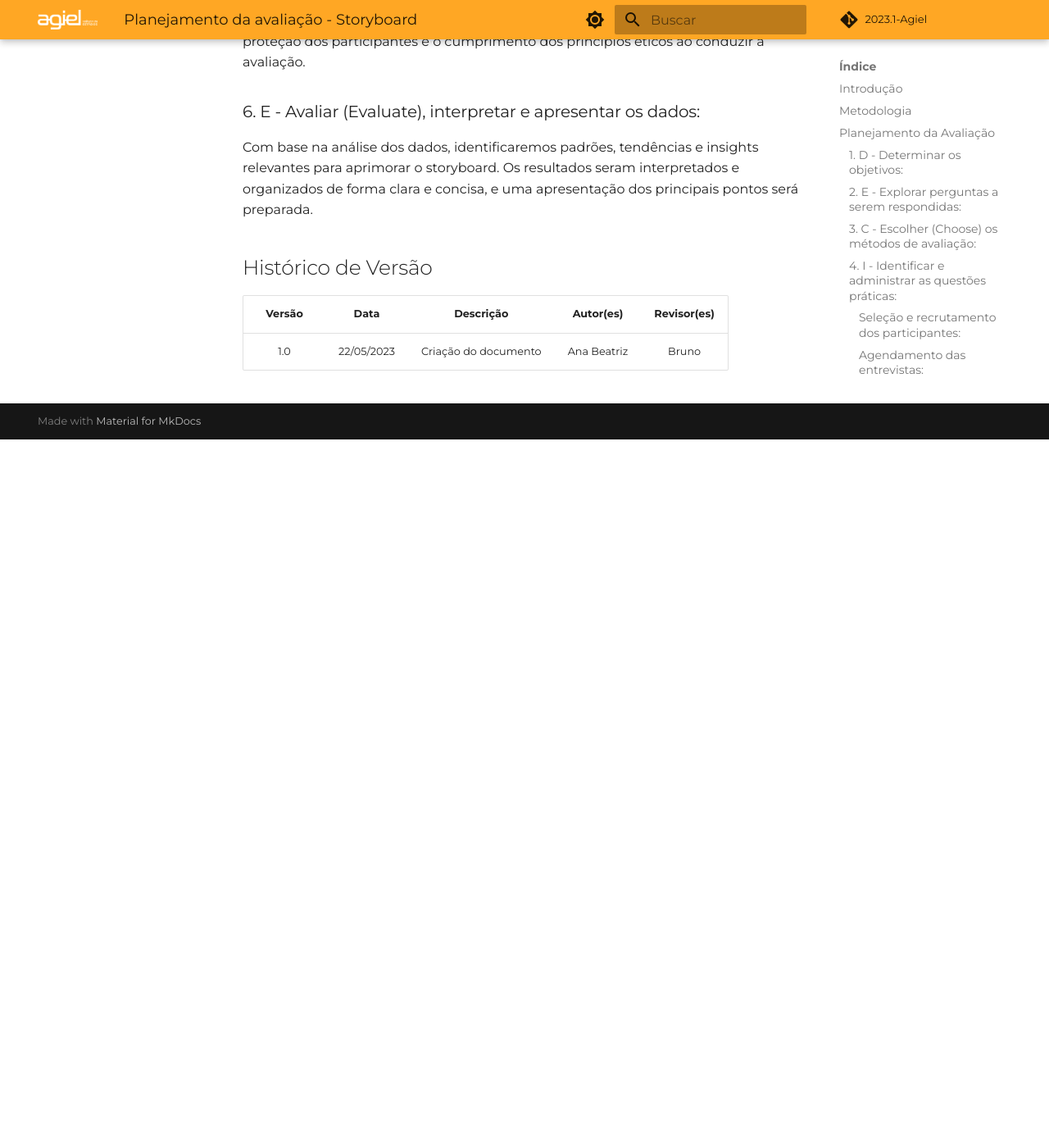
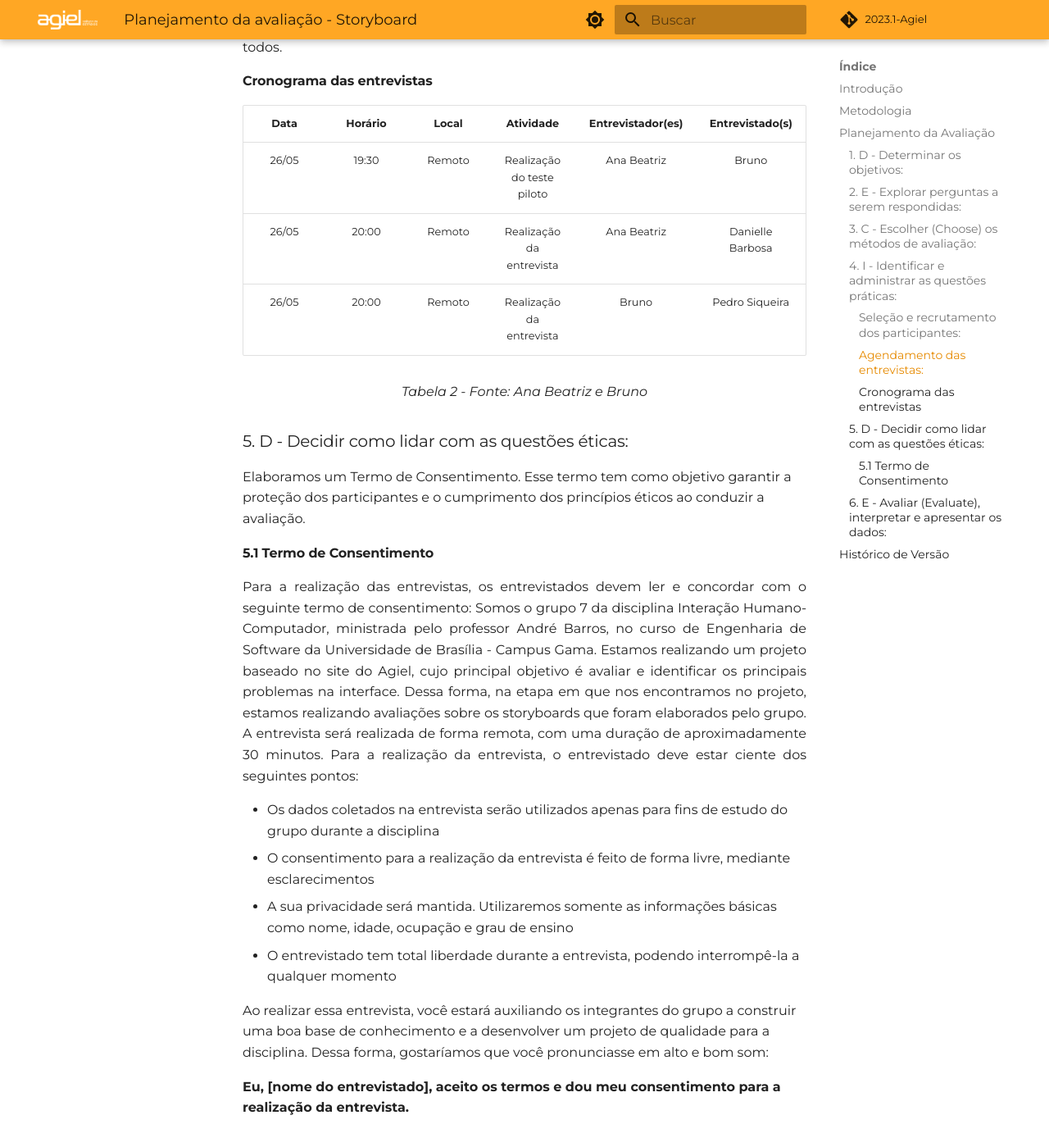
Before and after one commit to Interacao-Humano-Computador/2023.1-Agiel, an MkDocs documentation site: the page built from docs/desenvolvimento/storyboard/planejamento_avaliacao_storyboard.md, in a window 1280 px wide and 1400 px high, scrolled down 1963 px. Shown: the whole window at 82% size. Built offline with MkDocs 1.6.1 and Material for MkDocs 9.7.7, drawn with Linux system fonts in a browser that asks for light colours; some web fonts are replaced; comment, search, counter and statistics services are not loaded; before the commit the page ends 2499 px from its top, so only the background shows below that; some of the changed text lies outside the part shown.

Commit message:
add termo e perguntas

```diff
--- a/docs/desenvolvimento/storyboard/planejamento_avaliacao_storyboard.md
+++ b/docs/desenvolvimento/storyboard/planejamento_avaliacao_storyboard.md
@@ -21,6 +21,19 @@
 
 ### 2. E - Explorar perguntas a serem respondidas:
 
+As perguntas abaixo serão usadas durante a entrevista com o usuário.
+
+| Nº |                                             Pergunta                                              |        Resposta         |
+|:--:|:-------------------------------------------------------------------------------------------------:|:-----------------------:|
+| 1  | No que se refere aos storyboards apresentados, você acha que todos eles condizem com a realidade? |   [ ] Sim<br>[ ] Não    |
+| 2  |            Qual dos storyboards apresentados você acha que não condiz com a realidade?            |  Número do storyboard   |
+| 3  |                 Por quê você acha que este storyboard não condiz com a realidade?                 |     Resposta aberta     |
+| 4  |    Você teria alguma sugestão de melhoria ou alteração em algum dos storyboards apresentados?     | [ ] Sim <br>[ ] Não<br> |
+| 5  |         Qual dos storyboards apresentados você gostaria de contribuir com a sua opinião?          |  Número do storyboard   |
+| 6  |               Qual sugestão de melhoria ou alteração você gostaria de compartilhar?               |     Resposta aberta     |
+
+<figcaption align="center">Tabela 1 com as perguntas - Fonte: Bruno</figcaption>
+
 ### 3. C - Escolher (Choose) os métodos de avaliação:
 No planejamento da avaliação do storyboard, optamos por utilizar entrevistas como método de coleta de dados. As entrevistas são uma técnica qualitativa que nos permite obter insights valiosos e feedback direto dos usuários.
 
@@ -34,15 +47,39 @@
 
 #### Cronograma das entrevistas
 
-| Data | Horário | Local | Atividade | Entrevistador(es) | Entrevistado(s) |
-| :-: | :-: | :-: | :-: | :-: | :-: |
-| 26/05 | 19:30 | Remoto | Realização do teste piloto | Ana Beatriz | Bruno |
-| 26/05 | 20:00 | Remoto | Realização da entrevista | Ana Beatriz | Danielle Barbosa |
-| 26/05 | 20:00 | Remoto | Realização da entrevista | Bruno |  |
+| Data  | Horário | Local  |         Atividade          | Entrevistador(es) | Entrevistado(s)  |
+|:-----:|:-------:|:------:|:--------------------------:|:-----------------:|:----------------:|
+| 26/05 |  19:30  | Remoto | Realização do teste piloto |    Ana Beatriz    |      Bruno       |
+| 26/05 |  20:00  | Remoto |  Realização da entrevista  |    Ana Beatriz    | Danielle Barbosa |
+| 26/05 |  20:00  | Remoto |  Realização da entrevista  |       Bruno       |  Pedro Siqueira  |
 <figcaption align="center">Tabela 2 - Fonte: Ana Beatriz e Bruno</figcaption>
 
 ### 5. D - Decidir como lidar com as questões éticas:
 Elaboramos um Termo de Consentimento. Esse termo tem como objetivo garantir a proteção dos participantes e o cumprimento dos princípios éticos ao conduzir a avaliação.
+
+#### 5.1 Termo de Consentimento
+
+<p align="justify">
+Para a realização das entrevistas, os entrevistados devem ler e concordar com o seguinte termo de consentimento:
+
+Somos o grupo 7 da disciplina Interação Humano-Computador, ministrada pelo professor André Barros, no curso de Engenharia de Software da Universidade de Brasília - Campus Gama.
+
+Estamos realizando um projeto baseado no site do Agiel, cujo principal objetivo é avaliar e identificar os principais problemas na interface. Dessa forma, na etapa em que nos encontramos no projeto, estamos realizando avaliações sobre os storyboards que foram elaborados pelo grupo.
+
+A entrevista será realizada de forma remota, com uma duração de aproximadamente 30 minutos. Para a realização da entrevista, o entrevistado deve estar ciente dos seguintes pontos:
+
+<ul>
+  <li>Os dados coletados na entrevista serão utilizados apenas para fins de estudo do grupo durante a disciplina</li>
+  <li>O consentimento para a realização da entrevista é feito de forma livre, mediante esclarecimentos</li>
+  <li>A sua privacidade será mantida. Utilizaremos somente as informações básicas como nome, idade, ocupação e grau de ensino</li>
+  <li>O entrevistado tem total liberdade durante a entrevista, podendo interrompê-la a qualquer momento</li>
+</ul>
+
+Ao realizar essa entrevista, você estará auxiliando os integrantes do grupo a construir uma boa base de conhecimento e a desenvolver um projeto de qualidade para a disciplina.
+
+Dessa forma, gostaríamos que você pronunciasse em alto e bom som:
+</p>
+<b>Eu, [nome do entrevistado], aceito os termos e dou meu consentimento para a realização da entrevista.</b>
 
 ### 6. E - Avaliar (Evaluate), interpretar e apresentar os dados:
 
@@ -50,6 +87,7 @@
 
 ## Histórico de Versão
 
-| Versão |    Data    |      Descrição       |   Autor(es)    | Revisor(es) |
-|:------:|:----------:|:--------------------:|:--------------:|:-----------:|
-|  1.0   | 22/05/2023 | Criação do documento| Ana Beatriz |    Bruno    |
+| Versão |    Data    |                  Descrição                   |  Autor(es)  | Revisor(es) |
+|:------:|:----------:|:--------------------------------------------:|:-----------:|:-----------:|
+|  1.0   | 22/05/2023 |             Criação do documento             | Ana Beatriz |    Bruno    |
+|  1.1   | 22/05/2023 | Adição do termo de consentimento e perguntas |    Bruno    | Ana Beatriz |
```
